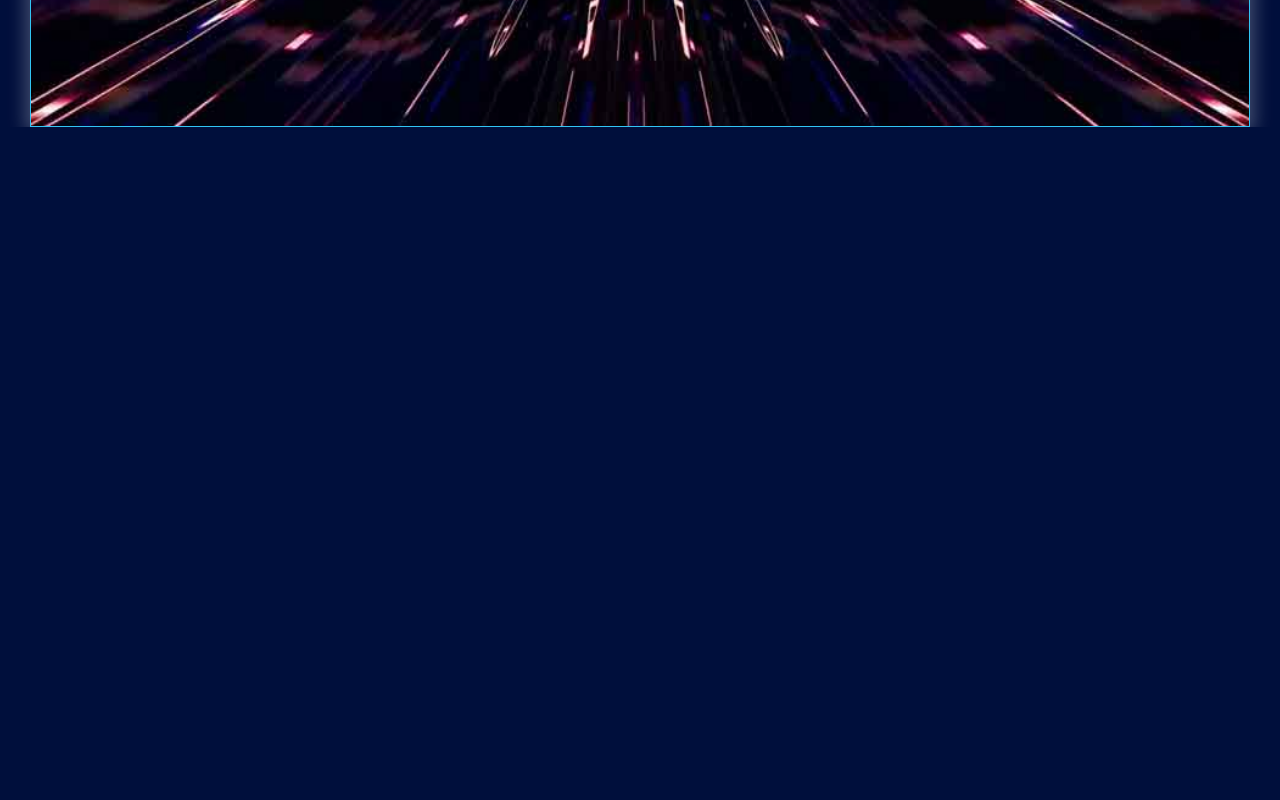
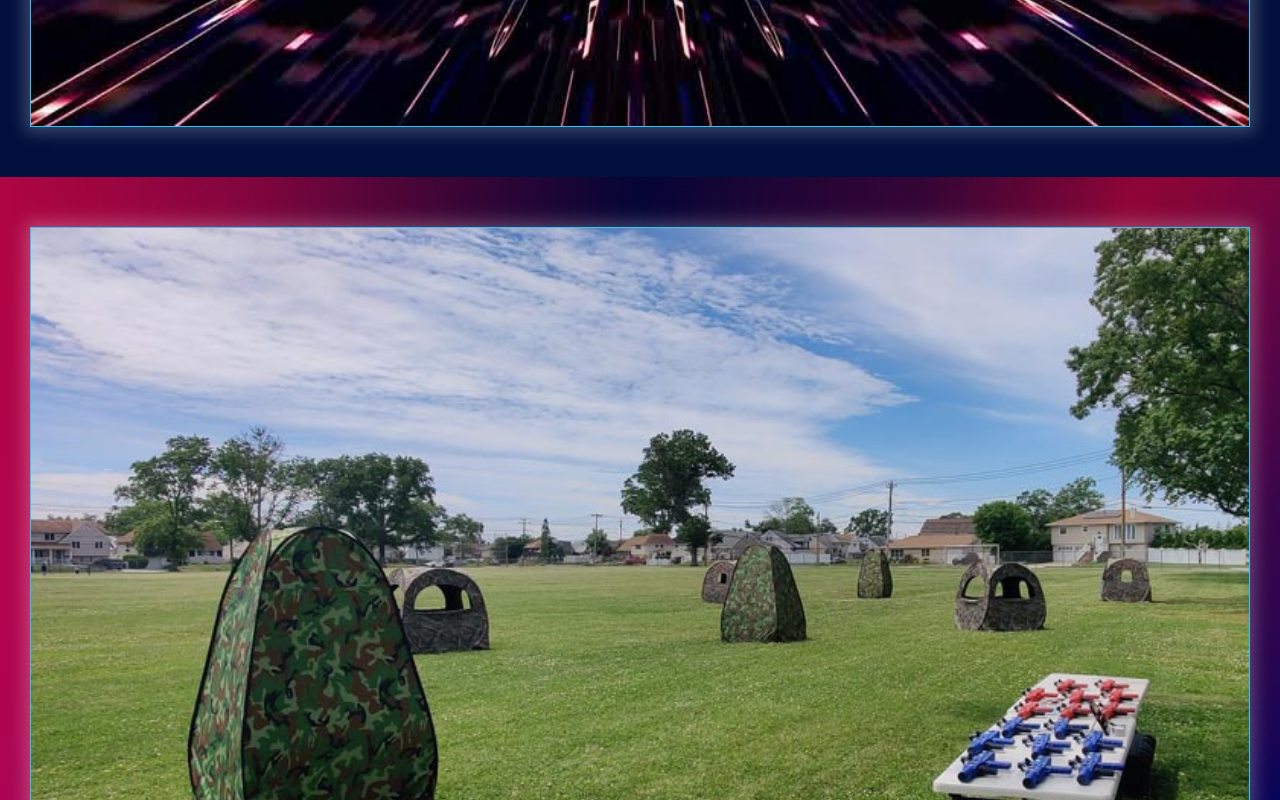
Before and after one commit to chailandau/lilt-splash-page, a Next.js app: page / in a window 1280 px wide. Shown: the part 1380-2180 px from the top of the page. Before the commit the page ends 1507 px from the top, so only its background shows below. Built offline with nearby package versions, Linux system fonts and the light colour scheme.

Commit message:
Added FtImages content

```diff
--- a/src/components/FtImages.tsx
+++ b/src/components/FtImages.tsx
@@ -5,6 +5,12 @@ const FtImages = () => {
     return (
         <div id='ft-images'>
             <Wrapper>
+                <div className="image blue-glow-border">
+                    <Image src='/images/splash-img-1.jpg' alt="Outdoor laser tag tents" fill />
+                </div>
+                <div className="image blue-glow-border">
+                    <Image src='/images/splash-img-2.jpg' alt="Group of kids holding laser tag equipment" fill />
+                </div>
             </Wrapper>
         </div>
     )
--- a/src/styles/main.scss
+++ b/src/styles/main.scss
@@ -72,6 +72,7 @@ header {
 
 #ft-images {
     position: relative;
+    margin-top: rem(50);
     &:before {
         display: block;
         content: "";
@@ -84,4 +85,27 @@ header {
         background-image: url("/images/gradient-bg.jpg");
         opacity: 0.7;
     }
+    .wrapper {
+        display: flex;
+        flex-direction: column;
+        gap: rem(40);
+        padding-top: rem(50);
+        padding-bottom: rem(50);
+    }
+    .image {
+        height: 0;
+        padding-bottom: 59%;
+        position: relative;
+        img {
+            position: absolute;
+            top: 0;
+            left: 0;
+            width: 100%;
+            height: 100%;
+            -o-object-fit: cover;
+            object-fit: cover;
+            -o-object-position: center;
+            object-position: center;
+        }
+    }
 }
```
Also changed, not shown: public/images/splash-img-1.jpg (added), public/images/splash-img-2.jpg (added).
